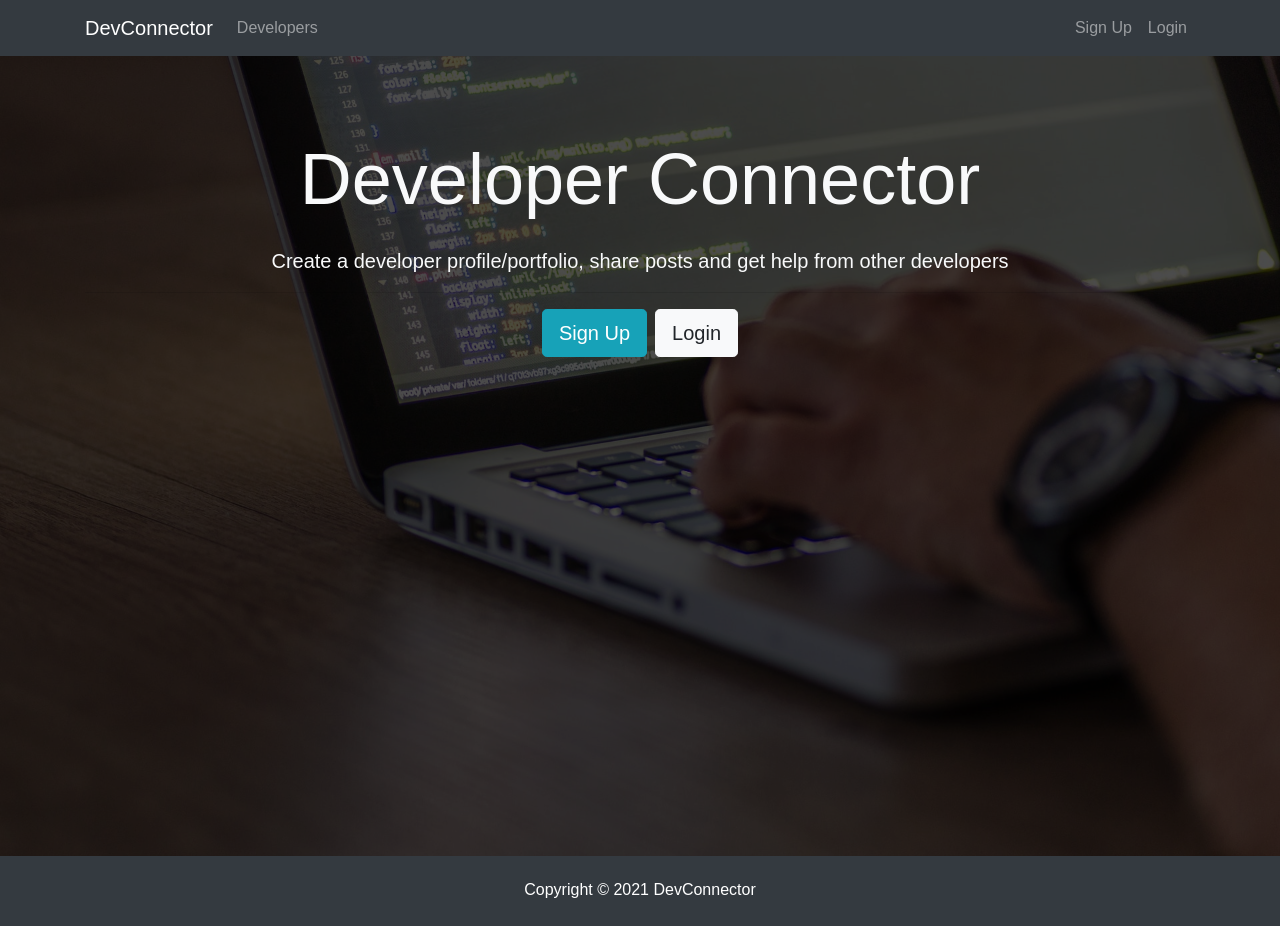
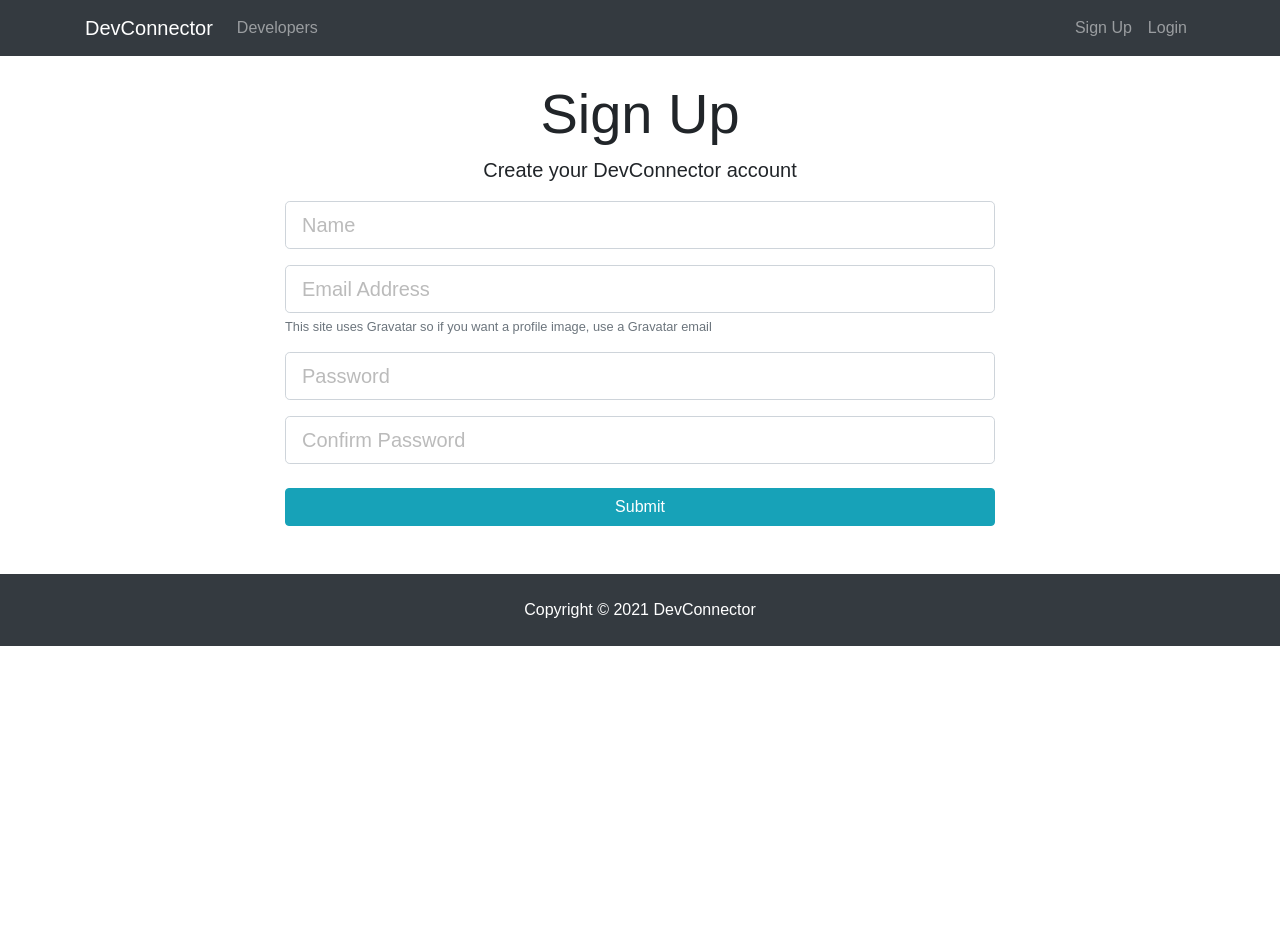
Before and after one commit to sajjadheydari1401/devconnector, a React (Create React App) app in the folder client/: page /register in a window 1280 px wide. After the commit the page ends 800 px from the top, so only its background shows below. Built offline with nearby package versions, Linux system fonts and the light colour scheme.

Commit message:
Add React Router

```diff
--- a/client/package.json
+++ b/client/package.json
@@ -6,10 +6,13 @@
     "@testing-library/jest-dom": "^5.11.6",
     "@testing-library/react": "^11.1.2",
     "@testing-library/user-event": "^12.2.2",
+    "axios": "^0.21.1",
     "chokidar": "^3.5.1",
+    "classnames": "^2.2.6",
     "corejs": "^1.0.0",
     "react": "^17.0.1",
     "react-dom": "^17.0.1",
+    "react-router-dom": "^5.2.0",
     "react-scripts": "4.0.0",
     "web-vitals": "^0.2.4"
   },
--- a/client/src/App.js
+++ b/client/src/App.js
@@ -1,19 +1,28 @@
 import React, { Component } from 'react';
+import { BrowserRouter as Router, Route } from 'react-router-dom';
 
 import Navbar from './components/layout/Navbar';
 import Footer from './components/layout/Footer';
 import Landing from './components/layout/Landing';
+import Register from './components/auth/Register';
+import Login from './components/auth/Login';
 
 import './App.css';
 
 class App extends Component {
   render() {
     return (
-      <div className="App">
-        <Navbar />
-        <Landing />
-        <Footer />
-      </div>
+      <Router>
+        <div className="App">
+          <Navbar />
+          <Route exact path="/" component={Landing} />
+          <div className="container">
+            <Route exact path="/register" component={Register} />
+            <Route exact path="/login" component={Login} />
+          </div>
+          <Footer />
+        </div>
+      </Router>
     );
   }
 }
--- /dev/null
+++ b/client/src/components/auth/Login.js
@@ -0,0 +1,72 @@
+import React, { Component } from 'react';
+
+class Login extends Component {
+  constructor() {
+    super();
+    this.state = {
+      email: '',
+      password: '',
+      errors: {}
+    };
+
+    this.onChange = this.onChange.bind(this);
+    this.onSubmit = this.onSubmit.bind(this);
+  }
+
+  onSubmit(e) {
+    e.preventDefault();
+
+    const user = {
+      email: this.state.email,
+      password: this.state.password
+    };
+
+    console.log(user);
+  }
+
+  onChange(e) {
+    this.setState({ [e.target.name]: e.target.value });
+  }
+
+  render() {
+    return (
+      <div className="login">
+        <div className="container">
+          <div className="row">
+            <div className="col-md-8 m-auto">
+              <h1 className="display-4 text-center">Log In</h1>
+              <p className="lead text-center">
+                Sign in to your DevConnector account
+              </p>
+              <form onSubmit={this.onSubmit}>
+                <div className="form-group">
+                  <input
+                    type="email"
+                    className="form-control form-control-lg"
+                    placeholder="Email Address"
+                    name="email"
+                    value={this.state.email}
+                    onChange={this.onChange}
+                  />
+                </div>
+                <div className="form-group">
+                  <input
+                    type="password"
+                    className="form-control form-control-lg"
+                    placeholder="Password"
+                    name="password"
+                    value={this.state.password}
+                    onChange={this.onChange}
+                  />
+                </div>
+                <input type="submit" className="btn btn-info btn-block mt-4" />
+              </form>
+            </div>
+          </div>
+        </div>
+      </div>
+    );
+  }
+}
+
+export default Login;
--- /dev/null
+++ b/client/src/components/auth/Register.js
@@ -0,0 +1,127 @@
+import React, { Component } from 'react';
+import axios from 'axios';
+import classnames from 'classnames';
+
+class Register extends Component {
+  constructor() {
+    super();
+    this.state = {
+      name: '',
+      email: '',
+      password: '',
+      password2: '',
+      errors: {}
+    };
+
+    this.onChange = this.onChange.bind(this);
+    this.onSubmit = this.onSubmit.bind(this);
+  }
+
+  onChange(e) {
+    this.setState({ [e.target.name]: e.target.value });
+  }
+
+  onSubmit(e) {
+    e.preventDefault();
+
+    const newUser = {
+      name: this.state.name,
+      email: this.state.email,
+      password: this.state.password,
+      password2: this.state.password2
+    };
+
+    axios
+      .post('/api/users/register', newUser)
+      .then(res => console.log(res.data))
+      .catch(err => this.setState({ errors: err.response.data }));
+  }
+
+  render() {
+    const { errors } = this.state;
+
+    return (
+      <div className="register">
+        <div className="container">
+          <div className="row">
+            <div className="col-md-8 m-auto">
+              <h1 className="display-4 text-center">Sign Up</h1>
+              <p className="lead text-center">
+                Create your DevConnector account
+              </p>
+              <form noValidate onSubmit={this.onSubmit}>
+                <div className="form-group">
+                  <input
+                    type="text"
+                    className={classnames('form-control form-control-lg', {
+                      'is-invalid': errors.name
+                    })}
+                    placeholder="Name"
+                    name="name"
+                    value={this.state.name}
+                    onChange={this.onChange}
+                  />
+                  {errors.name && (
+                    <div className="invalid-feedback">{errors.name}</div>
+                  )}
+                </div>
+                <div className="form-group">
+                  <input
+                    type="email"
+                    className={classnames('form-control form-control-lg', {
+                      'is-invalid': errors.email
+                    })}
+                    placeholder="Email Address"
+                    name="email"
+                    value={this.state.email}
+                    onChange={this.onChange}
+                  />
+                  {errors.email && (
+                    <div className="invalid-feedback">{errors.email}</div>
+                  )}
+                  <small className="form-text text-muted">
+                    This site uses Gravatar so if you want a profile image, use
+                    a Gravatar email
+                  </small>
+                </div>
+                <div className="form-group">
+                  <input
+                    type="password"
+                    className={classnames('form-control form-control-lg', {
+                      'is-invalid': errors.password
+                    })}
+                    placeholder="Password"
+                    name="password"
+                    value={this.state.password}
+                    onChange={this.onChange}
+                  />
+                  {errors.password && (
+                    <div className="invalid-feedback">{errors.password}</div>
+                  )}
+                </div>
+                <div className="form-group">
+                  <input
+                    type="password"
+                    className={classnames('form-control form-control-lg', {
+                      'is-invalid': errors.password2
+                    })}
+                    placeholder="Confirm Password"
+                    name="password2"
+                    value={this.state.password2}
+                    onChange={this.onChange}
+                  />
+                  {errors.password2 && (
+                    <div className="invalid-feedback">{errors.password2}</div>
+                  )}
+                </div>
+                <input type="submit" className="btn btn-info btn-block mt-4" />
+              </form>
+            </div>
+          </div>
+        </div>
+      </div>
+    );
+  }
+}
+
+export default Register;
--- a/client/src/components/layout/Landing.js
+++ b/client/src/components/layout/Landing.js
@@ -1,4 +1,5 @@
 import React, { Component } from 'react';
+import { Link } from 'react-router-dom';
 
 class Landing extends Component {
   render() {
@@ -15,12 +16,12 @@
                   from other developers
                 </p>
                 <hr />
-                <a href="register.html" className="btn btn-lg btn-info mr-2">
+                <Link to="/register" className="btn btn-lg btn-info mr-2">
                   Sign Up
-                </a>
-                <a href="login.html" className="btn btn-lg btn-light">
+                </Link>
+                <Link to="/login" className="btn btn-lg btn-light">
                   Login
-                </a>
+                </Link>
               </div>
             </div>
           </div>
--- a/client/src/components/layout/Navbar.js
+++ b/client/src/components/layout/Navbar.js
@@ -1,13 +1,14 @@
 import React, { Component } from 'react';
+import { Link } from 'react-router-dom';
 
 class Navbar extends Component {
   render() {
     return (
       <nav className="navbar navbar-expand-sm navbar-dark bg-dark mb-4">
         <div className="container">
-          <a className="navbar-brand" href="landing.html">
+          <Link className="navbar-brand" to="/">
             DevConnector
-          </a>
+          </Link>
           <button
             className="navbar-toggler"
             type="button"
@@ -20,23 +21,23 @@
           <div className="collapse navbar-collapse" id="mobile-nav">
             <ul className="navbar-nav mr-auto">
               <li className="nav-item">
-                <a className="nav-link" href="profiles.html">
+                <Link className="nav-link" to="/profiles">
                   {' '}
                   Developers
-                </a>
+                </Link>
               </li>
             </ul>
 
             <ul className="navbar-nav ml-auto">
               <li className="nav-item">
-                <a className="nav-link" href="register.html">
+                <Link className="nav-link" to="/register">
                   Sign Up
-                </a>
+                </Link>
               </li>
               <li className="nav-item">
-                <a className="nav-link" href="login.html">
+                <Link className="nav-link" to="/login">
                   Login
-                </a>
+                </Link>
               </li>
             </ul>
           </div>
```
Also changed, not shown: 1 other file (tests, documents, lock files or other folders).
